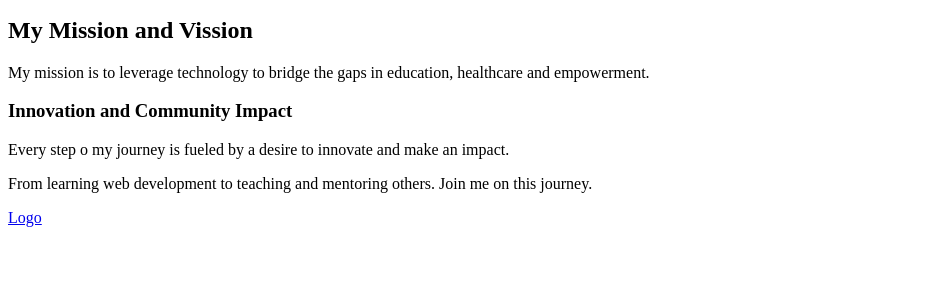
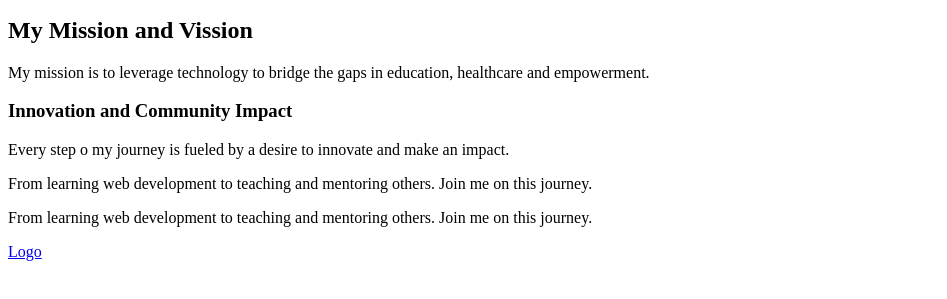
Before and after one commit to Munirahak/My_First_Portfolio, a plain HTML site: page index.html in a window 1280 px wide. Shown: the part 101-400 px from the top of the page, without its empty margins (0-947 px from the left). Drawn offline with Linux system fonts and the light colour scheme.

Commit message:
Add files via upload

```diff
--- a/index.html
+++ b/index.html
@@ -22,7 +22,9 @@
     <p>From learning web development to teaching and mentoring others.
         Join me on this journey.
     </p>
-
+    <p>From learning web development to teaching and mentoring others.
+        Join me on this journey.
+    </p>
 
 
     <a href="https://i.ibb.co/gTDZZT8/ALX-LOGO-07.png">Logo</a>
```
